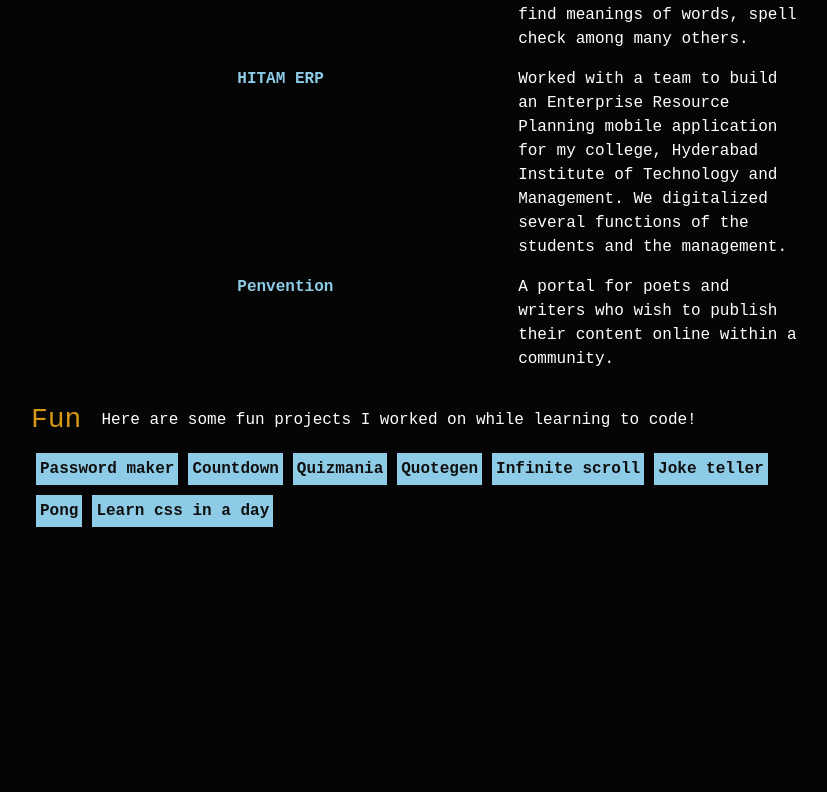
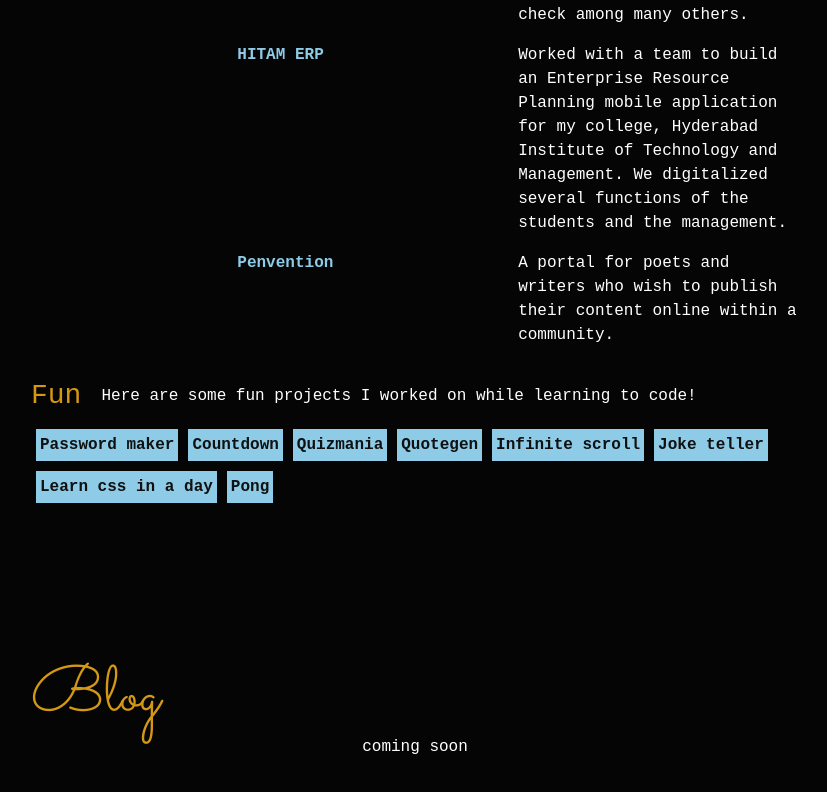
Before and after one commit to shravya-chepa/portfolio, a React (Create React App) app: page / in a window 1280 px wide. Shown: the part 1757-2549 px from the top of the page, without its empty margins (225-1052 px from the left). Before the commit the page ends 2361 px from the top, so only its background shows below. Built offline with nearby package versions, Linux system fonts and the light colour scheme.

Commit message:
feat: add blog section (upcoming)

```diff
--- a/src/App.js
+++ b/src/App.js
@@ -4,6 +4,7 @@ import NavigationBar from "./components/NavigationBar";
 import Home from "./components/Home";
 import About from "./components/About";
 import Projects from "./components/Projects";
+import Blog from "./components/Blog";
 
 function App() {
   return (
@@ -13,6 +14,7 @@ function App() {
       <Home />
       <About />
       <Projects />
+      <Blog />
     </div>
   );
 }
--- a/src/components/About.js
+++ b/src/components/About.js
@@ -10,8 +10,6 @@ import travelImg from "../assets/road-trip.png";
 function About() {
   return (
     <div className="about-section" id="about">
-      <br />
-      <br />
       <h1 className="cursive">About</h1>
       <p>
         I am Shravya Chepa and I am a developer. I graduated as a Bachelor of
@@ -65,7 +63,6 @@ function About() {
       <p>
         Feel free to connect with me <a href="#contact">here!</a>
       </p>
-      <br />
     </div>
   );
 }
--- a/src/components/About.scss
+++ b/src/components/About.scss
@@ -1,5 +1,6 @@
 .about-section {
   height: 100vh;
+  // overflow: hidden;
 }
 
 .hobby-section {
--- /dev/null
+++ b/src/components/Blog.js
@@ -0,0 +1,12 @@
+import "./Blog.scss";
+
+function Blog() {
+  return (
+    <div className="blog-section" id="blog">
+      <h1 className="cursive">Blog</h1>
+      <p>coming soon</p>
+    </div>
+  );
+}
+
+export default Blog;
--- /dev/null
+++ b/src/components/Blog.scss
@@ -0,0 +1,9 @@
+.blog-section {
+  height: 90vh;
+  //   margin-top: 80px;
+
+  p {
+    display: flex;
+    justify-content: center;
+  }
+}
--- a/src/components/NavigationBar.js
+++ b/src/components/NavigationBar.js
@@ -44,7 +44,7 @@ function NavigationBar() {
               </NavLink>
             </NavItem>
             <NavItem>
-              <NavLink className="nav-bar-color" href="/components/">
+              <NavLink className="nav-bar-color" href="#blog">
                 blog
               </NavLink>
             </NavItem>
--- a/src/components/Projects.js
+++ b/src/components/Projects.js
@@ -3,7 +3,6 @@ import "./Projects.scss";
 function Projects() {
   return (
     <div className="projects-section" id="projects">
-      <br />
       <div className="projects-main">
         <h1 className="cursive">Projects</h1>
         <ul className="projects-list">
@@ -94,20 +93,19 @@ function Projects() {
           >
             Joke teller
           </a>
-
+          <a
+            href="https://shravya-chepa.github.io/Learn-CSS-in-a-day/"
+            target="_blank"
+            rel="noopener noreferrer"
+          >
+            Learn css in a day
+          </a>
           <a
             href="https://shravya-chepa.github.io/pong/"
             target="_blank"
             rel="noopener noreferrer"
           >
             Pong
-          </a>
-          <a
-            href="https://shravya-chepa.github.io/Learn-CSS-in-a-day/"
-            target="_blank"
-            rel="noopener noreferrer"
-          >
-            Learn css in a day
           </a>
         </div>
       </div>
--- a/src/components/Projects.scss
+++ b/src/components/Projects.scss
@@ -1,5 +1,5 @@
 .projects-section {
-  height: 90vh;
+  height: 100vh;
 }
 
 .projects-main {
```
